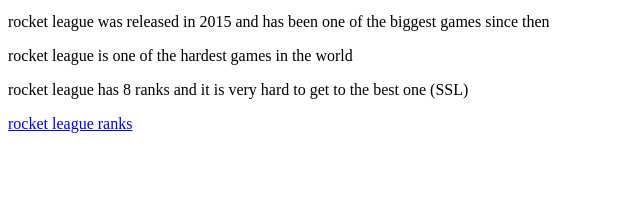
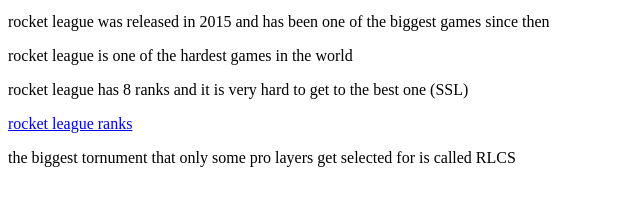
Before and after one commit to ra10499-lang/index.html, a plain HTML site: page index.html in a window 1280 px wide. Shown: the part 174-380 px from the top of the page, without its empty margins (0-640 px from the left). Drawn offline with Linux system fonts and the light colour scheme.

Commit message:
Update index.html

```diff
--- a/index.html
+++ b/index.html
@@ -13,7 +13,7 @@
   <p>rocket league has 8 ranks and it is very hard to get to the best one (SSL)</p>
   <a href="https://www.exitlag.com/">rocket league ranks</a>
 
-
+<p>the biggest tornument that only some pro layers get selected for is called RLCS</p>
 </body>
 
 
```
